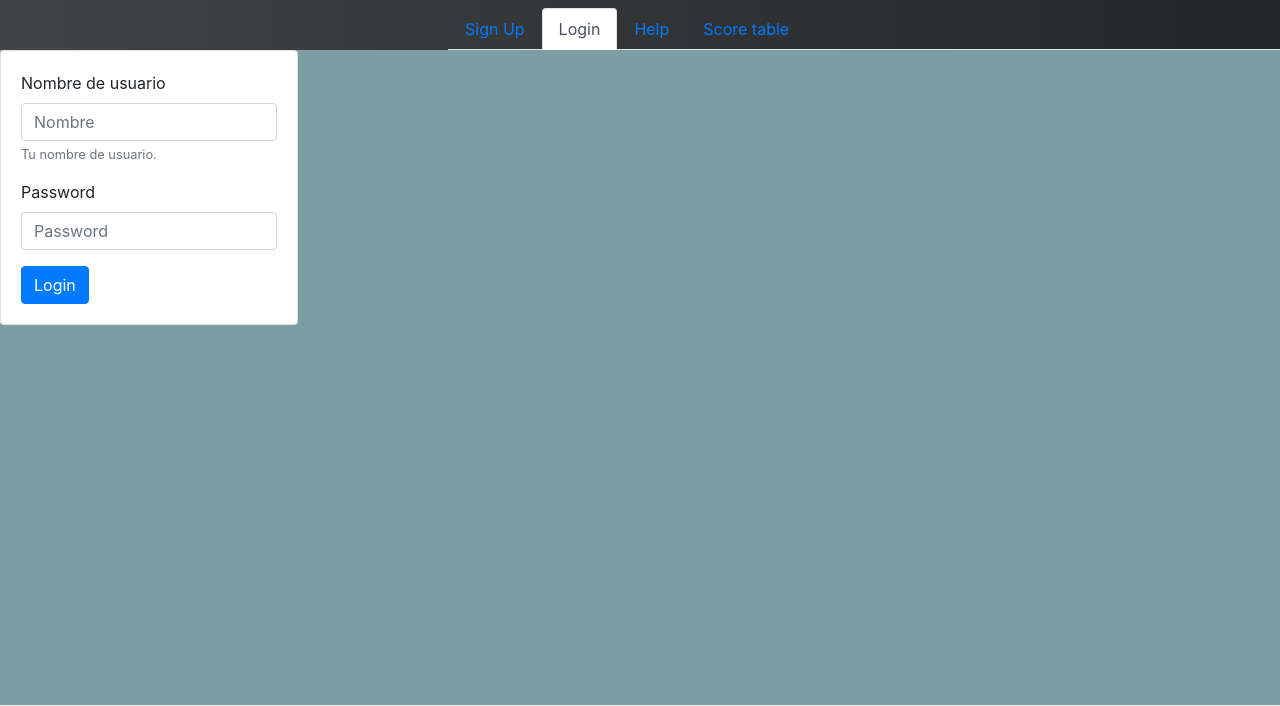
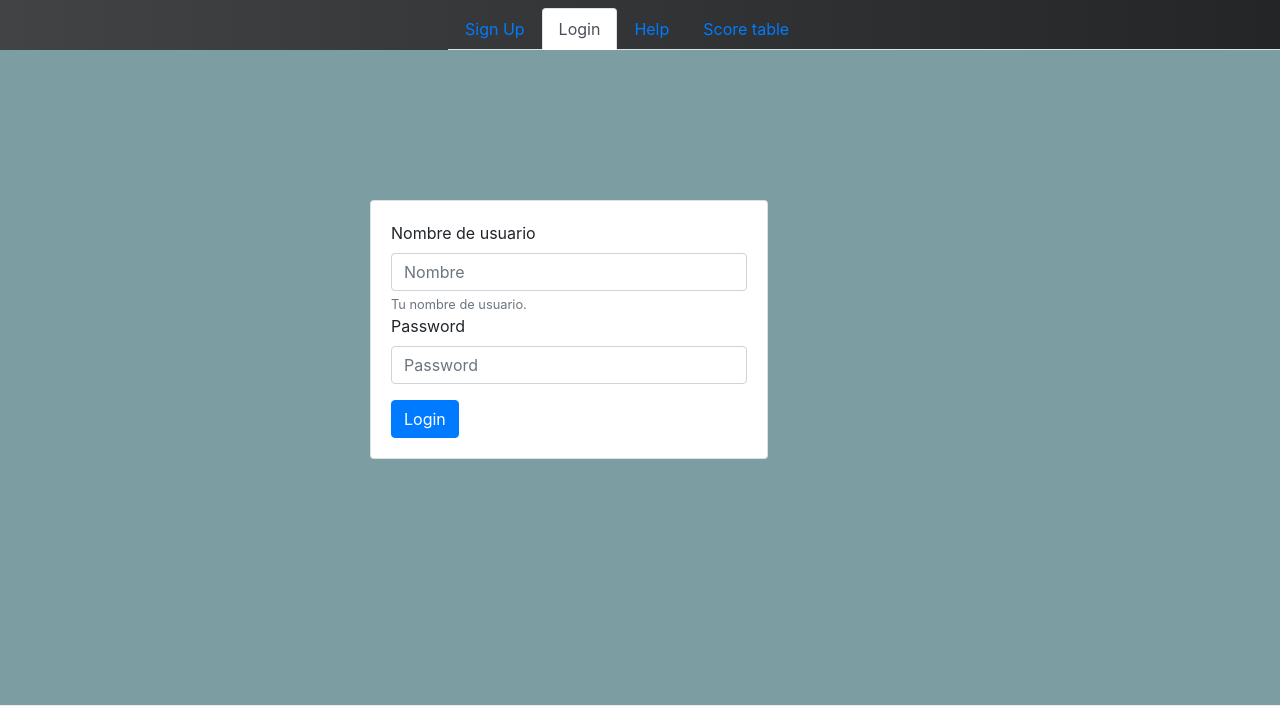
Before and after one commit to IdenTiclla/PracticandoGit, a Flask app: page /login in a window 1280 px wide. Shown: the part 104-810 px from the top of the page. Run offline with Flask 2, Linux system fonts and the light colour scheme; some libraries are stand-ins or nearby versions.

Commit message:
se modifico el ancho del div

```diff
--- a/templates/login.html
+++ b/templates/login.html
@@ -28,19 +28,15 @@
 
 
 
-
-
-
+<div class="container center_div">
     <div class="row">
-    <div class="col-md-3">
+        <div class="col-md-6">
             <div class="card card-body">
                 <form action="/login" method="POST">
                     <div class="form-group">
                             <label >Nombre de usuario</label>
                             <input  class="form-control" placeholder="Nombre" type = "text" name ="nombre">
                             <small  class="form-text text-muted">Tu nombre de usuario.</small>
-                </div>
-                <div class="form-group">
                             <label for="exampleInputPassword1">Password</label>
                             <input type="password" class="form-control" name="password" placeholder="Password">
                     </div>
@@ -48,10 +44,7 @@
                 </form>
             </div>
         </div>
-
+    </div>
 </div>
 
-
-
-
 {% endblock %}
```
Lines whose indentation alone changed are shown as unchanged.
